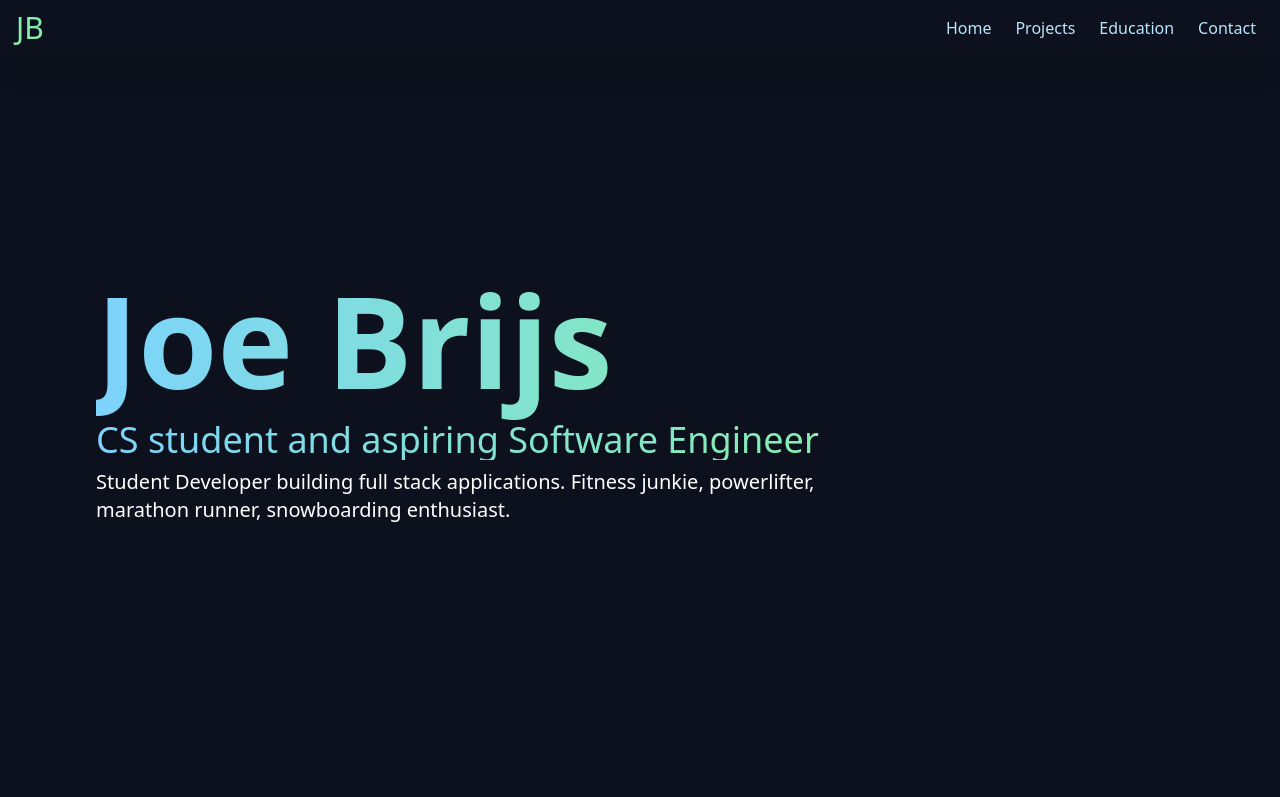
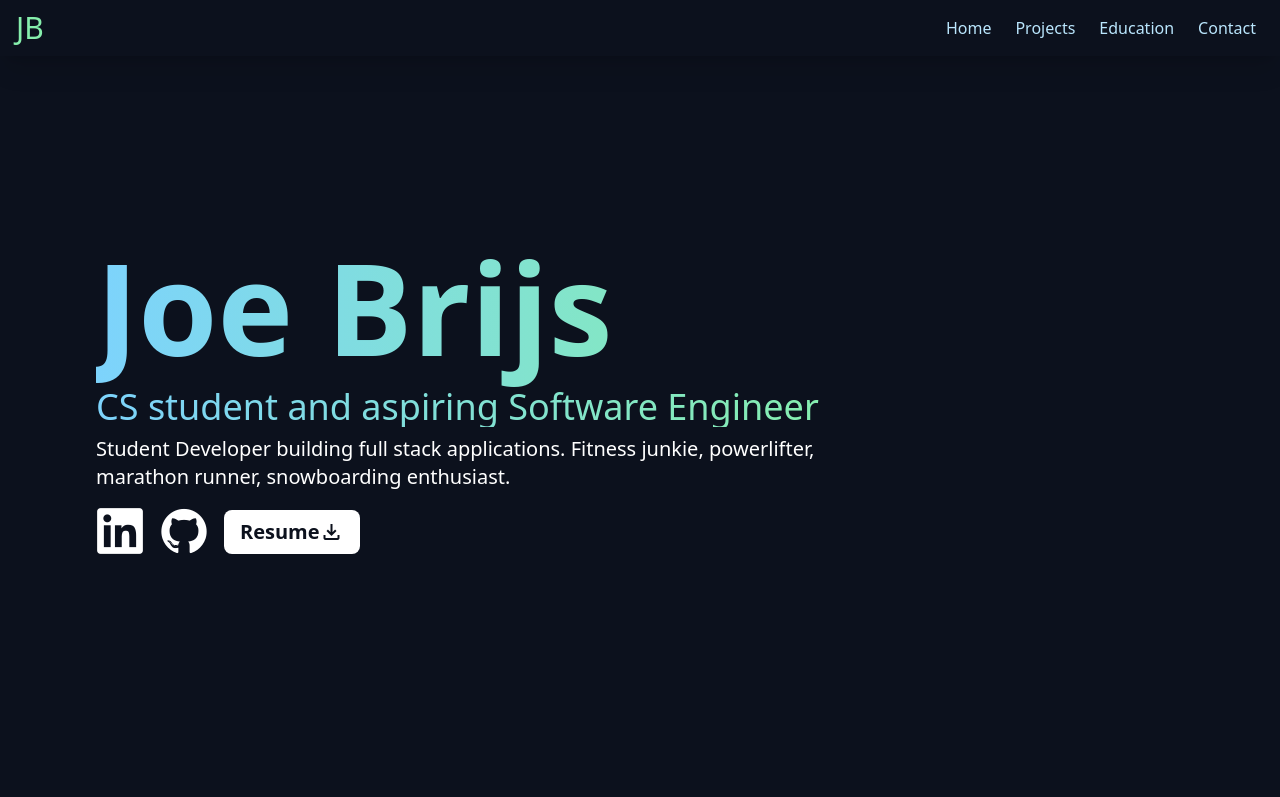
Before and after one commit to jbrijs/Personal-Portfolio-Website, a website: page index.html in a window 1280 px wide. Shown: the top 797 px of the page. Drawn offline with nearby package versions, Linux system fonts and the light colour scheme.

Commit message:
added socials links and resume to the home page

```diff
--- a/index.html
+++ b/index.html
@@ -66,9 +66,20 @@
           </p>
           <p class="text-4xl font-normal flex start text-left bg-gradient-to-r from-sky-300 to-green-300 text-transparent bg-clip-text inline-block">CS student and aspiring Software Engineer
           </p>
-          <p class="max-w-prose min-w-96 pt-2 text-xl font-light">
+          <p class="max-w-prose min-w-96 pt-2 pb-4 text-xl font-light">
             Student Developer building full stack applications. Fitness junkie, powerlifter, marathon runner, snowboarding enthusiast.
           </p>
+          <span class="flex flex-row items-center gap-4">
+            <a href="https://www.linkedin.com/in/joe-brijs/" target="_blank">
+              <i class="devicon-linkedin-plain text-5xl"></i>
+            </a>
+            <a href="https://github.com/jbrijs" target="_blank">
+              <i class="devicon-github-original text-5xl text-white"></i>
+            </a>
+            <a class="bg-white py-2 px-4 rounded-lg w-auto text-background flex items-center font-semibold text-xl" href="./docs/assets/Portfolio_Resume.pdf" target="_blank">Resume<span class="material-symbols-outlined">
+              download
+              </span></a>
+          </span>
         </div>
       </div>
     </section>
```
Also changed, not shown: src/output.css, 2 other files.
